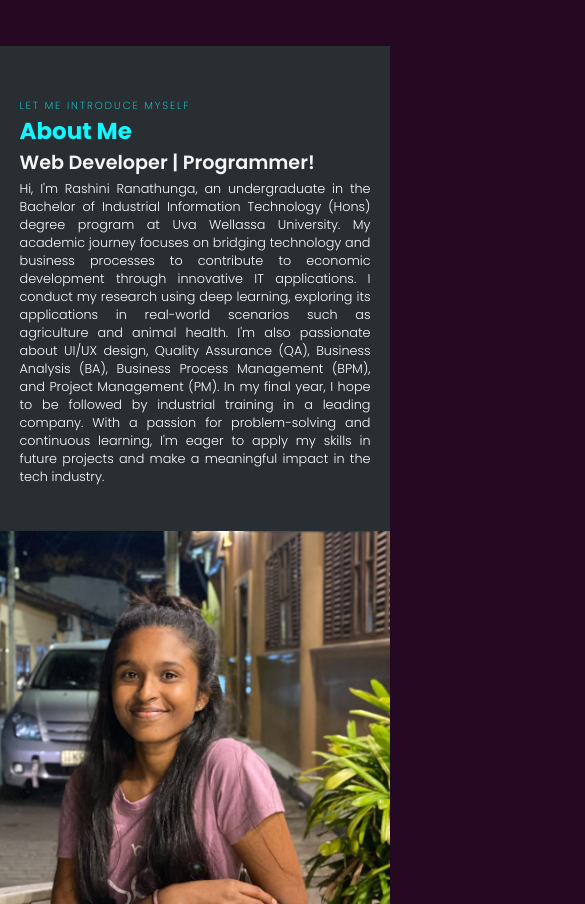
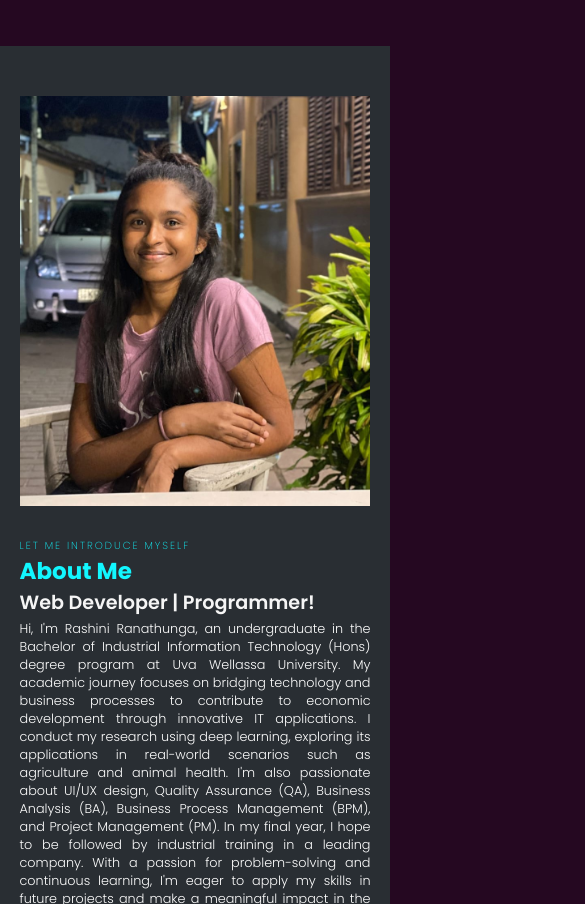
Before and after one commit to rashiniimesha/my-portfolio, a plain HTML site: page index.html in a window 390 px wide. Shown: the part 1096-2000 px from the top of the page, 585 px wide, since content can reach past the window. Drawn offline with nearby package versions, Linux system fonts and the light colour scheme.

Commit message:
update index.html

```diff
--- a/style.css
+++ b/style.css
@@ -7,7 +7,6 @@
     list-style: none;
     scroll-behavior: smooth;
     text-decoration: none;
-    overflow-x: hidden;
 }
 
 :root {
@@ -375,9 +374,13 @@ section {
 }
 
 .about .img-about img {
-    max-width: 550px;
+    width: 350px;
     height: auto;
 
+}
+
+.about-content{
+    margin-left: 0;
 }
 
 .about-content span {
@@ -1071,7 +1074,7 @@ footer a i {
         top: 13%;
     }
     .about {
-        flex-direction: column-reverse;
+        flex-direction: column;
     }
     .skill-main {
         grid-template-columns: 1fr;
```
